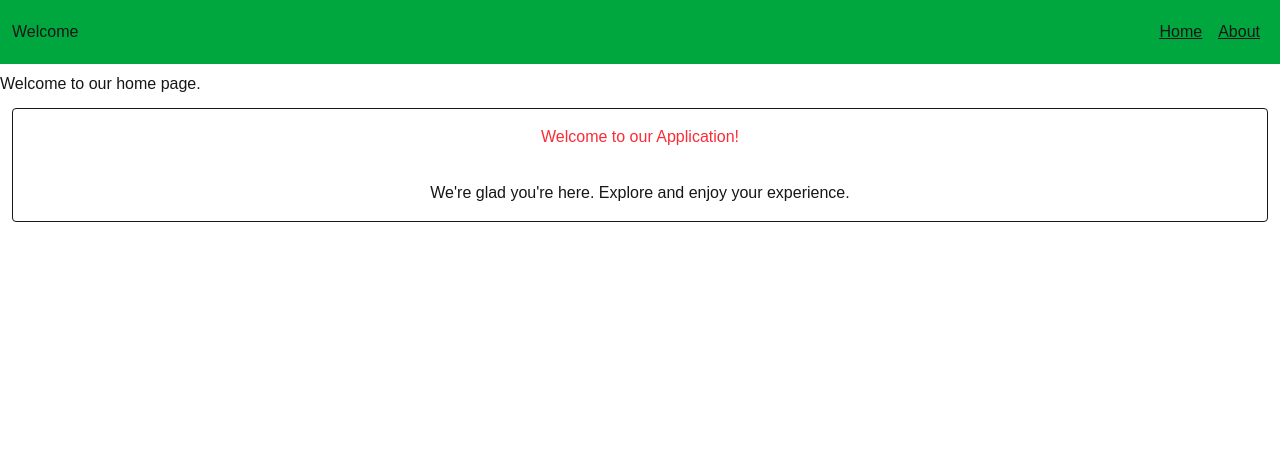
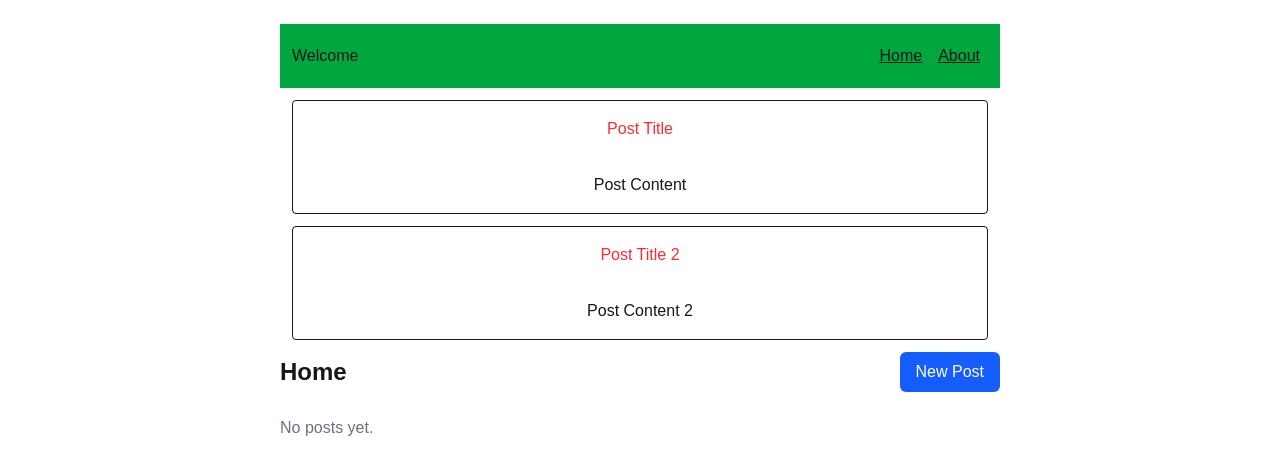
Before and after one commit to 26TracyNjoroge/alx-project-0x02-setup, a Next.js app in the folder alx-project-0x02/: page /home in a window 1280 px wide. Shown: the top 474 px of the page. Built offline with nearby package versions, Linux system fonts and the light colour scheme.

Commit message:
Add button component

```diff
--- /dev/null
+++ b/alx-project-0x02/components/common/Button.tsx
@@ -0,0 +1,11 @@
+import { ButtonProps } from "@/interfaces";
+
+const Button: React.FC<ButtonProps> = ({ title, size, shape, onClick }) => {
+
+    return (
+        <button className={`bg-green-600 hover:bg-green-700 px-4 py-2 text white ${size} ${shape} `} onClick={onClick} >
+            {title}
+        </button>
+    )
+}
+export default Button;
--- a/alx-project-0x02/components/common/PostModal.tsx
+++ b/alx-project-0x02/components/common/PostModal.tsx
@@ -9,7 +9,7 @@ const PostModal: React.FC<PostModalProps> = ({ onClose, isOpen, onSubmit }) => {
         e.preventDefault();
 
         if (title.trim() && content.trim()) {
-            onSubmit(title, content);
+            onSubmit({title, content});
             setTitle("");
             setContent("");
             onClose();
--- a/alx-project-0x02/interfaces/index.ts
+++ b/alx-project-0x02/interfaces/index.ts
@@ -1,3 +1,5 @@
+import { ReactNode } from "react";
+
 export interface CardProps {
     title: string;
     content: string;
@@ -6,5 +8,12 @@ export interface CardProps {
 export interface PostModalProps {
     onClose: () => void;
     isOpen: boolean;
-    onSubmit: (title: string, content: string) => void;
+    onSubmit: (data: { title: string; content: string }) => void;
 }
+
+export interface ButtonProps {
+    title: string;
+    size: 'small' | 'medium' | 'large';
+    shape: 'rounded-sm' | 'rounded-md' | 'rounded-full';
+    onClick?: () => void;
+}
--- a/alx-project-0x02/pages/about.tsx
+++ b/alx-project-0x02/pages/about.tsx
@@ -1,4 +1,5 @@
 import Header from "@/components/layout/Header";
+import Button from "@/components/common/Button";
 
 const About: React.FC = () => {
     return (
@@ -6,8 +7,31 @@ const About: React.FC = () => {
             <Header/>
             <main>
                 <h1>About us</h1>
+                <div className="flex flex-wrap gap-4 items-center">
+                    <Button
+                        title="Small Rounded"
+                        size="small"
+                        shape="rounded-sm"
+                        onClick={() => console.log('Small button clicked')}
+                    />
+
+                    <Button
+                        title="Medium Rounded"
+                        size="medium"
+                        shape="rounded-md"
+                        onClick={() => console.log('Medium button clicked')}
+                    />
+
+                    <Button
+                        title="Large Full Rounded"
+                        size="large"
+                        shape="rounded-full"
+                        onClick={() => console.log('Large button clicked')}
+                    />
+                </div>
             </main>
         </div>
     )
-}
+};
+
 export default About;
--- a/alx-project-0x02/pages/home.tsx
+++ b/alx-project-0x02/pages/home.tsx
@@ -1,21 +1,56 @@
+import React, { useState } from "react";
+import PostModal from "@/components/common/PostModal";
+import Card from "@/components/common/Card";
 import Header from "@/components/layout/Header";
-import Card from "@/components/common/Card";
-import PostModal from "@/components/common/PostModal";
-import { useState } from "react";
-import { CardProps } from "@/interfaces";
 
-const Home: React.FC = () => {
-    const welcomeTitle = "Welcome to our Application!";
-    const welcomeContent = "We're glad you're here. Explore and enjoy your experience.";
+interface Post {
+  title: string;
+  content: string;
+}
 
-    return (
-        <div>
-            <Header/>
-            <main>
-                <h1>Welcome to our home page.</h1>
-                <Card title={welcomeTitle} content={welcomeContent}/>
-            </main>
-        </div>
-    )
+export default function HomePage() {
+  const [isModalOpen, setIsModalOpen] = useState(false);
+  const [posts, setPosts] = useState<Post[]>([]);
+
+  const handleAddPost = (newPost: Post) => {
+    setPosts((prev) => [newPost, ...prev]);
+  };
+
+  return (
+    <div className="p-6 max-w-3xl mx-auto">
+      <Header />
+      <Card title="Post Title" content="Post Content" />
+
+      <Card title="Post Title 2" content="Post Content 2" />
+
+      <div className="flex justify-between items-center mb-6">
+        <h1 className="text-2xl font-bold">Home</h1>
+        <button
+          onClick={() => setIsModalOpen(true)}
+          className="px-4 py-2 bg-blue-600 text-white rounded-md hover:bg-blue-700"
+        >
+          New Post
+        </button>
+      </div>
+
+      <PostModal
+        isOpen={isModalOpen}
+        onClose={() => setIsModalOpen(false)}
+        onSubmit={handleAddPost}
+      />
+
+      <div className="space-y-4">
+        {posts.length === 0 ? (
+          <p className="text-gray-500">No posts yet.</p>
+        ) : (
+          posts.map((post, idx) => (
+            <div key={idx} className="border rounded-md p-4 shadow-sm bg-white">
+              <h2 className="font-semibold text-lg">{post.title}</h2>
+              <p className="text-gray-700 mt-2">{post.content}</p>
+            </div>
+          ))
+        )}
+      </div>
+    </div>
+  );
 }
-export default Home;
--- a/alx-project-0x02/pages/index.tsx
+++ b/alx-project-0x02/pages/index.tsx
@@ -1,24 +1,10 @@
 import Header from "@/components/layout/Header";
 
-const Home: React.FC = () => {
+export default function Home() {
   return (
-    <div className="flex h-screen">
-      <Header/>
-      <main className="flex-grow flex items-center justify-center">
-        <div className="text-center">
-          <h1 className="text-5xl font-bold text-white">
-            Welcome to our Application!
-          </h1>
-          <p className="mt-4 text-xl text-white">
-            We're glad you're here. Explore and enjoy your experience.
-          </p>
-          <button className="mt-6 px-6 py-3 bg-white text-blue-500 rounded-full font-semibold hover:bg-gray-200 transition">
-            Get Started
-          </button>
-        </div>
-      </main>
+    <div>
+      <Header />
+      <h1>Welcome to our page</h1>
     </div>
-  )
+  );
 }
-
-export default Home;
```
Also changed, not shown: 1 other file (tests, documents, lock files or other folders).
